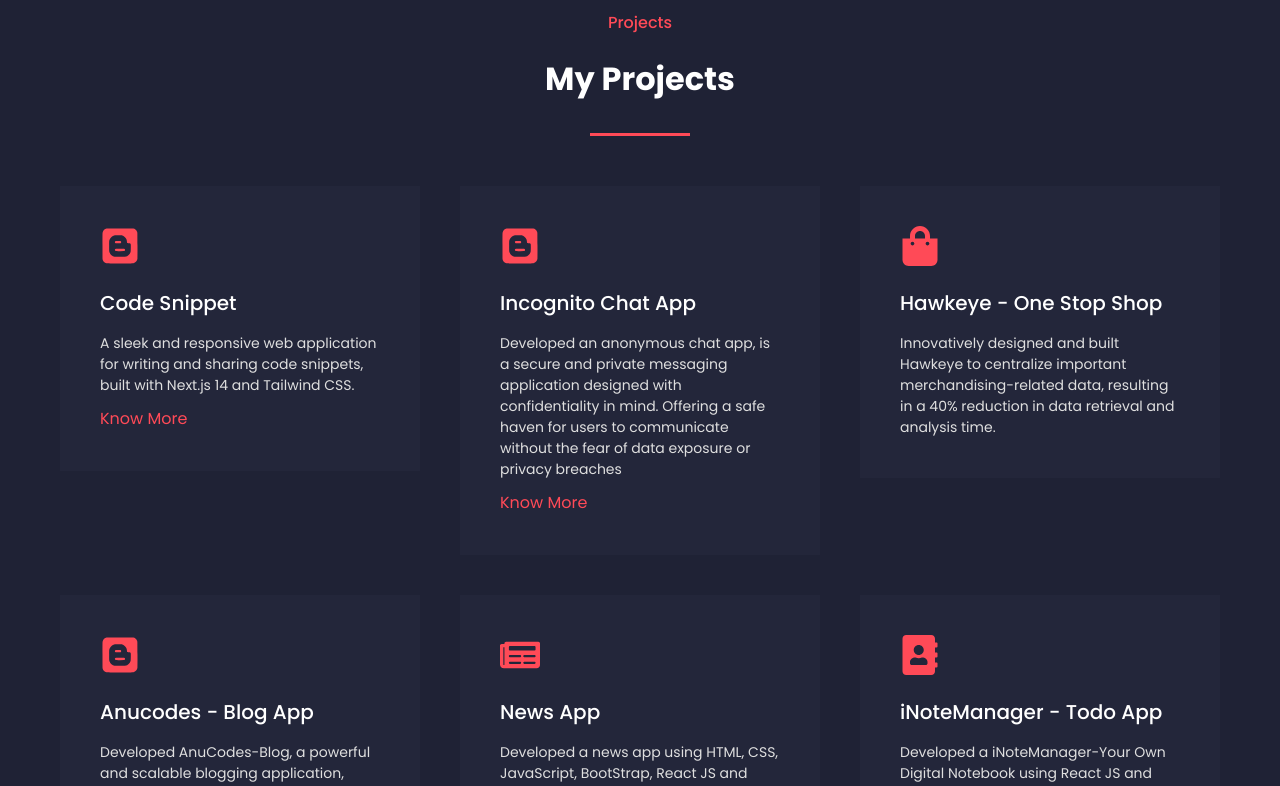
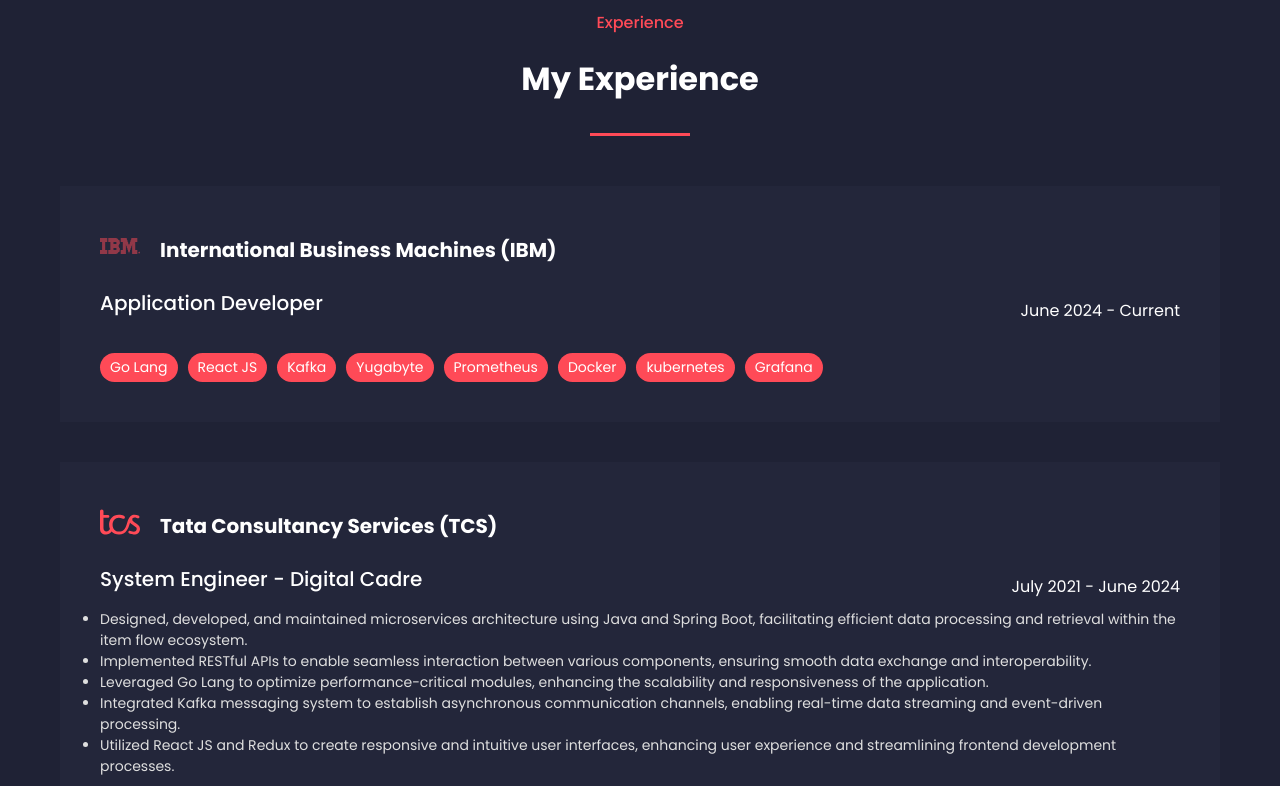
Before and after one commit to theanuragkumar/theanuragkumar.github.io, a React (Create React App) app: page / in a window 1280 px wide. Shown: the part 960-1746 px from the top of the page. Built offline with nearby package versions, Linux system fonts and the light colour scheme.

Commit message:
Experience Section added

```diff
--- a/package.json
+++ b/package.json
@@ -10,7 +10,7 @@
     "react": "^16.13.1",
     "react-animated-text": "^0.1.4",
     "react-dom": "^16.13.1",
-    "react-icons": "^3.11.0",
+    "react-icons": "^5.2.1",
     "react-scripts": "^5.0.1",
     "react-scroll": "^1.8.6",
     "react-typist": "^2.0.5"
--- a/src/App.css
+++ b/src/App.css
@@ -10,6 +10,17 @@
 body {
   font-family: "Poppins", sans-serif;
 }
+
+.flex{
+  display: flex;
+  align-items: center;
+  gap: 20px;
+
+}
+.space-between{
+  justify-content: space-between;
+}
+
 .header {
   margin-top: 40px;
   width: 100%;
@@ -267,10 +278,32 @@
   font-weight: 500;
   margin-bottom: 15px;
 }
+
 .services__box-p {
   font-size: 14px;
   color: #dfdfdf;
 }
+.skills__container{
+  margin-top: 20px;
+  display: flex;
+  flex-wrap: wrap;
+  gap: 10px;
+}
+.skills__tag{
+  background-color: #ff4a57;
+  padding: 4px 10px;
+  border-radius: 20px;
+  font-size: 14px;
+}
+
+.skills__tag:hover{
+  background-color:#1f2235;
+}
+
+.services__box:hover .skills__tag {
+  background-color: #1f2235; /* Change to desired color */
+}
+
 .about {
   width: 100%;
   background: #23263a;
@@ -596,6 +629,17 @@
     height: 300px;
   }
 
+  .services__box-header {
+    font-size: 16px;
+  }
+
+  .skills__tag{
+    padding: 3px 8px;
+    font-size: 12px;
+
+  }
+
+
 }
 
 @media(min-width: 1200px){
--- a/src/App.js
+++ b/src/App.js
@@ -7,12 +7,14 @@
 import Skills from "./components/Skills";
 import Contact from "./components/Contact";
 import Certification from "./components/Certifications";
+import Experience from "./components/Experience";
 
 function App() {
   return (
     <div>
       <Banner />
       <Nav />
+      <Experience />
       <Projects />
       <About />
       <Skills />
--- /dev/null
+++ b/src/components/Experience.js
@@ -0,0 +1,92 @@
+import React from "react";
+
+
+import { SiTcs, SiIbm } from "react-icons/si";
+
+const Experience = () => {
+    const [header] = React.useState({
+        mainHeader: "Experience",
+        subHeading: "My Experience",
+        text: "",
+    });
+    const [state] = React.useState([
+        {
+            id: 1,
+            icon: <SiIbm className="commonIcons" />,
+            heading: "International Business Machines (IBM)",
+            role: "Application Developer",
+            duration: "June 2024 - Current",
+            text: "",
+            skills: ["Go Lang", "React JS", "Kafka", "Yugabyte", "Prometheus", "Docker", "kubernetes ", "Grafana"]
+        },
+        {
+            id: 2,
+            icon: <SiTcs className="commonIcons" />,
+            heading: "Tata Consultancy Services (TCS)",
+            role: "System Engineer - Digital Cadre",
+            duration: "July 2021 - June 2024",
+            text: `
+                <ul>
+                    <li>Designed, developed, and maintained microservices architecture using Java and Spring Boot, facilitating efficient data processing and retrieval within the item flow ecosystem.</li>
+                    <li>Implemented RESTful APIs to enable seamless interaction between various components, ensuring smooth data exchange and interoperability.</li>
+                    <li>Leveraged Go Lang to optimize performance-critical modules, enhancing the scalability and responsiveness of the application.</li>
+                    <li>Integrated Kafka messaging system to establish asynchronous communication channels, enabling real-time data streaming and event-driven processing.</li>
+                    <li>Utilized React JS and Redux to create responsive and intuitive user interfaces, enhancing user experience and streamlining frontend development processes.</li>
+                </ul>
+            `,
+            skills: ["Java", "Spring Boot", "Go Lang", "React JS", "Kafka", "Docker", "kubernetes", "Grafana"]
+        }
+    ]);
+    return (
+        <div className="services" id="experience">
+            <div className="container">
+                <div className="services__header">
+                    <div className="common">
+                        <h3 className="heading">{header.mainHeader}</h3>
+                        <h1 className="mainHeader">{header.subHeading}</h1>
+                        <p className="mainContent">{header.text}</p>
+                        <div className="commonBorder"></div>
+                    </div>
+                    <div className="row bgMain">
+                        {state.map((info) => (
+                            <div className="bgMain">
+                                <a
+                                    href={info.link}
+                                    target="_blank"
+                                    rel="noopener noreferrer"
+                                    style={{ textDecoration: "none", color: "inherit" }}
+                                >
+                                    <div className="services__box">
+                                        <div className="flex">
+                                            <div>{info.icon}</div>
+                                            <div className="services__box-header"><b>{info.heading}</b></div>
+                                        </div>
+
+                                        <div className="flex space-between">
+                                            <div className="services__box-header">{info.role}</div>
+                                            <div>{info.duration}</div>
+                                        </div>
+                                        <div
+                                            className="services__box-p"
+                                            dangerouslySetInnerHTML={{ __html: info.text }}
+                                        ></div>
+                                        <div className="skills__container">
+                                            {
+                                                info.skills.map((s) => (
+                                                    <div className="skills__tag">{s}</div>
+                                                ))
+                                            }
+                                        </div>
+
+                                    </div>
+                                </a>
+                            </div>
+                        ))}
+                    </div>
+                </div>
+            </div>
+        </div>
+    );
+};
+
+export default Experience;
--- a/src/components/Nav.js
+++ b/src/components/Nav.js
@@ -25,6 +25,11 @@
                 </Link>
               </li>
               <li>
+                <Link to="experience" smooth={true}>
+                  Experience
+                </Link>
+              </li>
+              <li>
                 <Link to="projects" smooth={true}>
                   Projects
                 </Link>
@@ -38,11 +43,6 @@
               <li>
                 <Link to="certifications" smooth={true}>
                   Certifications
-                </Link>
-              </li>
-              <li>
-                <Link to="about" smooth={true}>
-                  About
                 </Link>
               </li>
             </ul>
--- a/src/components/Projects.js
+++ b/src/components/Projects.js
@@ -19,13 +19,6 @@
       heading: "Code Snippet",
       link: "https://code.anucodes.com",
       text: "A sleek and responsive web application for writing and sharing code snippets, built with Next.js 14 and Tailwind CSS.",
-    },
-    {
-      id: 7,
-      icon: <FaBlogger className="commonIcons" />,
-      heading: "Incognito Chat App",
-      link: "https://chat.anucodes.com/login",
-      text: "Developed an anonymous chat app, is a secure and private messaging application designed with confidentiality in mind. Offering a safe haven for users to communicate without the fear of data exposure or privacy breaches",
     },
     {
       id: 1,
```
Also changed, not shown: 1 other file (tests, documents, lock files or other folders).
